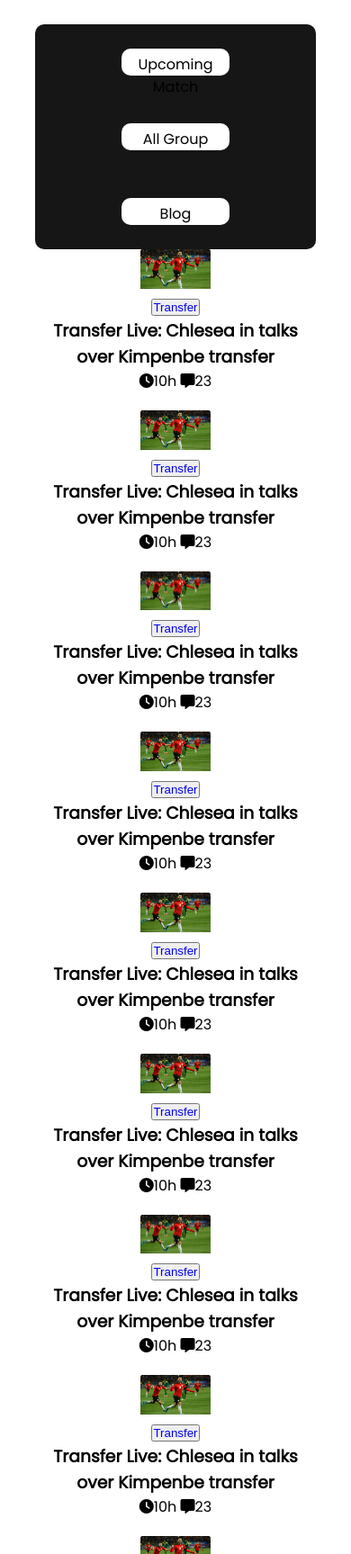
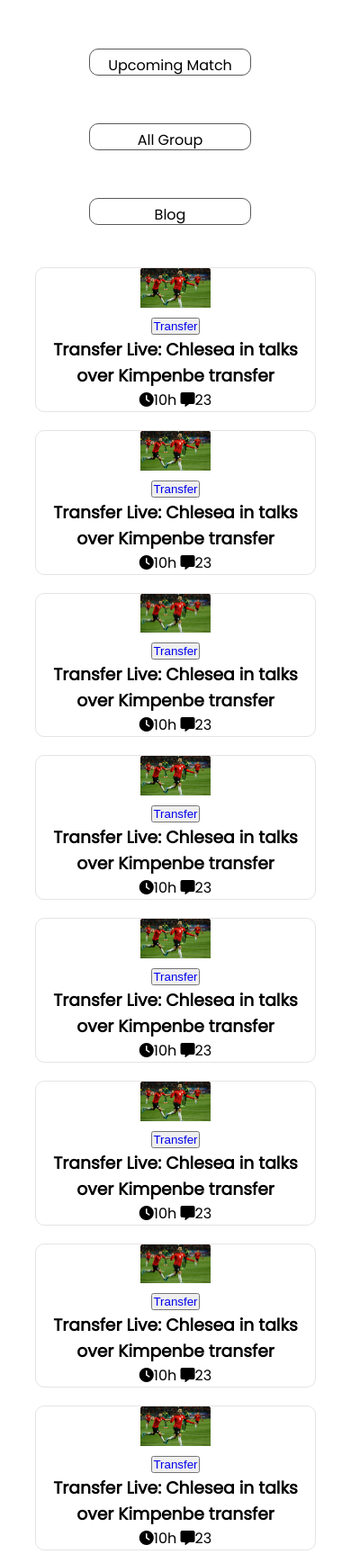
Before and after one commit to habibullahsujan/second-assignment-, a plain HTML site: page index.html in a window 390 px wide. Shown: the part 1180-2907 px from the top of the page at 90% size. Drawn offline with Linux system fonts and the light colour scheme.

Commit message:
responsive done

```diff
--- a/index.html
+++ b/index.html
@@ -38,7 +38,63 @@
 
             </div>
             <div class="blog">
-                <div>
+                <div class="blog-item">
+                    <img class="blog-img" src="assets/Blog Image.png">
+                    <div><button><a id="link" href="https://www.google.com">Transfer</a></button></div>
+                    <h3>Transfer Live: Chlesea in talks over Kimpenbe transfer</h3>
+                    <div><p><i class="fa-solid fa-clock"></i>10h <i class="fa-solid fa-message"></i>23</p>
+                </div>
+                </div>
+                <div class="blog-item">
+                    <img class="blog-img" src="assets/Blog Image.png">
+                    <div><button><a id="link" href="https://www.google.com">Transfer</a></button></div>
+                    <h3>Transfer Live: Chlesea in talks over Kimpenbe transfer</h3>
+                    <div><p><i class="fa-solid fa-clock"></i>10h <i class="fa-solid fa-message"></i>23</p>
+                </div>
+                </div>
+                <div class="blog-item">
+                    <img class="blog-img" src="assets/Blog Image.png">
+                    <div><button><a id="link" href="https://www.google.com">Transfer</a></button></div>
+                    <h3>Transfer Live: Chlesea in talks over Kimpenbe transfer</h3>
+                    <div><p><i class="fa-solid fa-clock"></i>10h <i class="fa-solid fa-message"></i>23</p>
+                </div>
+                </div>
+                <div class="blog-item">
+                    <img class="blog-img" src="assets/Blog Image.png">
+                    <div><button><a id="link" href="https://www.google.com">Transfer</a></button></div>
+                    <h3>Transfer Live: Chlesea in talks over Kimpenbe transfer</h3>
+                    <div><p><i class="fa-solid fa-clock"></i>10h <i class="fa-solid fa-message"></i>23</p>
+                </div>
+                </div>
+                <div class="blog-item">
+                    <img class="blog-img" src="assets/Blog Image.png">
+                    <div><button><a id="link" href="https://www.google.com">Transfer</a></button></div>
+                    <h3>Transfer Live: Chlesea in talks over Kimpenbe transfer</h3>
+                    <div><p><i class="fa-solid fa-clock"></i>10h <i class="fa-solid fa-message"></i>23</p>
+                </div>
+                </div>
+                <div class="blog-item">
+                    <img class="blog-img" src="assets/Blog Image.png">
+                    <div><button><a id="link" href="https://www.google.com">Transfer</a></button></div>
+                    <h3>Transfer Live: Chlesea in talks over Kimpenbe transfer</h3>
+                    <div><p><i class="fa-solid fa-clock"></i>10h <i class="fa-solid fa-message"></i>23</p>
+                </div>
+                </div>
+                <div class="blog-item">
+                    <img class="blog-img" src="assets/Blog Image.png">
+                    <div><button><a id="link" href="https://www.google.com">Transfer</a></button></div>
+                    <h3>Transfer Live: Chlesea in talks over Kimpenbe transfer</h3>
+                    <div><p><i class="fa-solid fa-clock"></i>10h <i class="fa-solid fa-message"></i>23</p>
+                </div>
+                </div>
+                <div class="blog-item">
+                    <img class="blog-img" src="assets/Blog Image.png">
+                    <div><button><a id="link" href="https://www.google.com">Transfer</a></button></div>
+                    <h3>Transfer Live: Chlesea in talks over Kimpenbe transfer</h3>
+                    <div><p><i class="fa-solid fa-clock"></i>10h <i class="fa-solid fa-message"></i>23</p>
+                </div>
+                </div>
+                <div class=" blog-item special-div">
                     <img class="blog-img" src="assets/Blog Image.png">
                     <div><button><a id="link" href="https://www.google.com">Transfer</a></button></div>
                     <h3>Transfer Live: Chlesea in talks over Kimpenbe transfer</h3>
@@ -46,63 +102,14 @@
                 </div>
                 </div>
                 <div>
-                    <img class="blog-img" src="assets/Blog Image.png">
-                    <div><button><a id="link" href="https://www.google.com">Transfer</a></button></div>
-                    <h3>Transfer Live: Chlesea in talks over Kimpenbe transfer</h3>
-                    <div><p><i class="fa-solid fa-clock"></i>10h <i class="fa-solid fa-message"></i>23</p>
+
                 </div>
-                </div>
-                <div>
-                    <img class="blog-img" src="assets/Blog Image.png">
-                    <div><button><a id="link" href="https://www.google.com">Transfer</a></button></div>
-                    <h3>Transfer Live: Chlesea in talks over Kimpenbe transfer</h3>
-                    <div><p><i class="fa-solid fa-clock"></i>10h <i class="fa-solid fa-message"></i>23</p>
-                </div>
-                </div>
-                <div>
-                    <img class="blog-img" src="assets/Blog Image.png">
-                    <div><button><a id="link" href="https://www.google.com">Transfer</a></button></div>
-                    <h3>Transfer Live: Chlesea in talks over Kimpenbe transfer</h3>
-                    <div><p><i class="fa-solid fa-clock"></i>10h <i class="fa-solid fa-message"></i>23</p>
-                </div>
-                </div>
-                <div>
-                    <img class="blog-img" src="assets/Blog Image.png">
-                    <div><button><a id="link" href="https://www.google.com">Transfer</a></button></div>
-                    <h3>Transfer Live: Chlesea in talks over Kimpenbe transfer</h3>
-                    <div><p><i class="fa-solid fa-clock"></i>10h <i class="fa-solid fa-message"></i>23</p>
-                </div>
-                </div>
-                <div>
-                    <img class="blog-img" src="assets/Blog Image.png">
-                    <div><button><a id="link" href="https://www.google.com">Transfer</a></button></div>
-                    <h3>Transfer Live: Chlesea in talks over Kimpenbe transfer</h3>
-                    <div><p><i class="fa-solid fa-clock"></i>10h <i class="fa-solid fa-message"></i>23</p>
-                </div>
-                </div>
-                <div>
-                    <img class="blog-img" src="assets/Blog Image.png">
-                    <div><button><a id="link" href="https://www.google.com">Transfer</a></button></div>
-                    <h3>Transfer Live: Chlesea in talks over Kimpenbe transfer</h3>
-                    <div><p><i class="fa-solid fa-clock"></i>10h <i class="fa-solid fa-message"></i>23</p>
-                </div>
-                </div>
-                <div>
-                    <img class="blog-img" src="assets/Blog Image.png">
-                    <div><button><a id="link" href="https://www.google.com">Transfer</a></button></div>
-                    <h3>Transfer Live: Chlesea in talks over Kimpenbe transfer</h3>
-                    <div><p><i class="fa-solid fa-clock"></i>10h <i class="fa-solid fa-message"></i>23</p>
-                </div>
-                </div>
-                <div>
-                    <img class="blog-img" src="assets/Blog Image.png">
-                    <div><button><a id="link" href="https://www.google.com">Transfer</a></button></div>
-                    <h3>Transfer Live: Chlesea in talks over Kimpenbe transfer</h3>
-                    <div><p><i class="fa-solid fa-clock"></i>10h <i class="fa-solid fa-message"></i>23</p>
-                </div>
+                <div class="view-all-btn">
+                    <a href="#">View All</a>
                 </div>
 
             </div>
+
 
         </section>
 
--- a/style.css
+++ b/style.css
@@ -7,6 +7,9 @@
     padding:0;
     margin:0;
 }
+/* ------------------------
+banner section style star
+-------------------------- */
 .banner-section{
     background-color: #161616;
     color:white;
@@ -15,10 +18,7 @@
     border-radius:30px;
     padding-bottom:30px;
     margin-top:20px;
-
 }
-
-
 .banner{
     display: flex;
     width:90%;
@@ -26,7 +26,6 @@
     justify-content: space-between;
     align-items: center;
     gap:60px;
-
 }
 .banner-item p{
     padding-bottom:20px;
@@ -48,19 +47,20 @@
 }
 
 .h-nav{
-    display: flex;
-    flex-direction:column;
+    display: grid;
+    grid-template-columns: repeat(1,1fr);
     background-color: #161616;
-    width: 312px;
+    width:300px;
     height: 250px;
     border-radius: 10px;
-    align-items: center;
-    justify-content: center;
-    margin-right:40px;
+    /* align-items: center;
+    justify-content: center; */
+    margin-right:20px;
+    padding:0px 5px;
 }
 .nav-item{
     height:30px;
-    width: 120px;
+    width:180px;
     margin:auto;
     background-color: #FFFFFF;
     text-align: center;
@@ -69,6 +69,9 @@
 }
 .nav-item:hover{
     background-color: red;
+}
+.nav-item:active{
+    background-color: #DD0000;
 }
 
 .h-nav a{
@@ -86,6 +89,14 @@
     display: grid;
     grid-template-columns: repeat(3,1fr);
     gap:20px;
+    margin-top:20px;
+}
+.blog-item{
+    border:1px solid rgb(230, 227, 227);
+    padding:0px 5px;
+    border-radius: 10px;
+
+
 }
 #link{
     text-decoration: none;
@@ -95,6 +106,20 @@
     width:20vw;
 
 }
+.view-all-btn a{
+    text-decoration: none;
+    color:white;
+    background-color: #DD0000;
+    border-radius: 5px;
+    padding:0px 20px;
+
+}
+.view-all-btn{
+
+    text-align: center;
+
+}
+
 
 footer{
     background-color: #161616;
@@ -150,6 +175,13 @@
         flex-direction: column;
 
     }
+    .h-nav{
+        background-color: white;
+
+    }
+    .nav-item{
+        border:1px solid rgb(90, 88, 88);
+    }
     .footer-content{
         flex-direction: column;
         align-items: center;
@@ -162,19 +194,39 @@
     .blog{
         grid-template-columns: repeat(2,1fr);
 
+
     }
     .h-nav{
         display: flex;
-        flex-direction: column;
+        width:80%;
+        background-color: white;
+        grid-row-gap:5px;
+
+
+    }
+    .nav-item{
+        border:1px solid rgb(90, 88, 88);
     }
     .blogs{
         flex-direction: column;
        text-align: center;
         align-items: center;
+    }
 
+    .view-all-btn{
+        justify-content: center;
+        align-items:center;
+        text-align: center;
+    }
+}
+@media only screen and (min-width:993px) and (max-width:1312px){
+    .view-all-btn a{
+        display: none;
+        text-decoration: none;
+    }
+    .special-div{
+        display: none;
     }
 
 
-
-
 }
```
